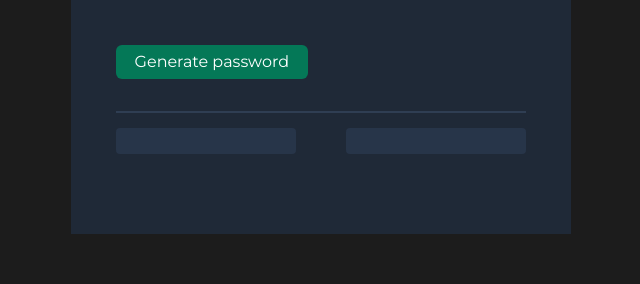
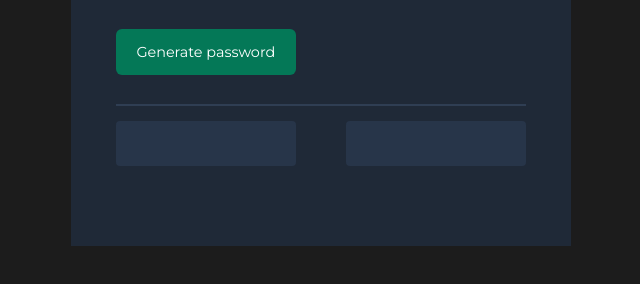
Before and after one commit to codercreative/password-generator, a plain HTML site: page index.html in a window 1280 px wide. Shown: the part 388-672 px from the top of the page, without its empty margins (319-959 px from the left). Drawn offline with nearby package versions, Linux system fonts and the light colour scheme.

Commit message:
minor fixes

```diff
--- a/index.css
+++ b/index.css
@@ -41,14 +41,15 @@ body {
 }
 
 .btn {
-  width: 12em;
+  width: 12.5em;
   background-color: #047857;
   color: #fff;
-  padding: 0.5em;
+  padding: 1em 0;
   border-radius: 6px;
   cursor: pointer;
   border: none;
   margin: 2em 0;
+  font-size: 0.9rem;
 }
 
 .line {
@@ -63,14 +64,18 @@ body {
 }
 
 .pw-btn {
-  display: block;
+  display: flex;
+  align-items: center;
+  justify-content: center;
+
   background-color: #273549;
-  height: 1.2em;
+
   border: none;
   border-radius: 4px;
   margin-top: 1.2em;
+
   width: 180px;
-  height: 2em;
+  height: 3.5em;
   color: #55f991;
   font-size: 0.8rem;
 }
--- a/index.html
+++ b/index.html
@@ -18,8 +18,8 @@
       </button>
       <div class="line"></div>
       <div class="pw-wrapper">
-        <button class="pw-btn" id="pw1"></button>
-        <button class="pw-btn" id="pw2"></button>
+        <div class="pw-btn" id="pw1"></div>
+        <div class="pw-btn" id="pw2"></div>
       </div>
     </main>
 
--- a/index.js
+++ b/index.js
@@ -101,8 +101,8 @@ function generatePassword() {
     selected[i] = characters[Math.floor(Math.random() * characters.length)];
     pwOne.textContent = selected.join("");
   }
-  for (let j = 0; j < 15; j++) {
-    selected[j] = characters[Math.floor(Math.random() * characters.length)];
+  for (let i = 0; i < 15; i++) {
+    selected[i] = characters[Math.floor(Math.random() * characters.length)];
     pwTwo.textContent = selected.join("");
   }
 }
```
